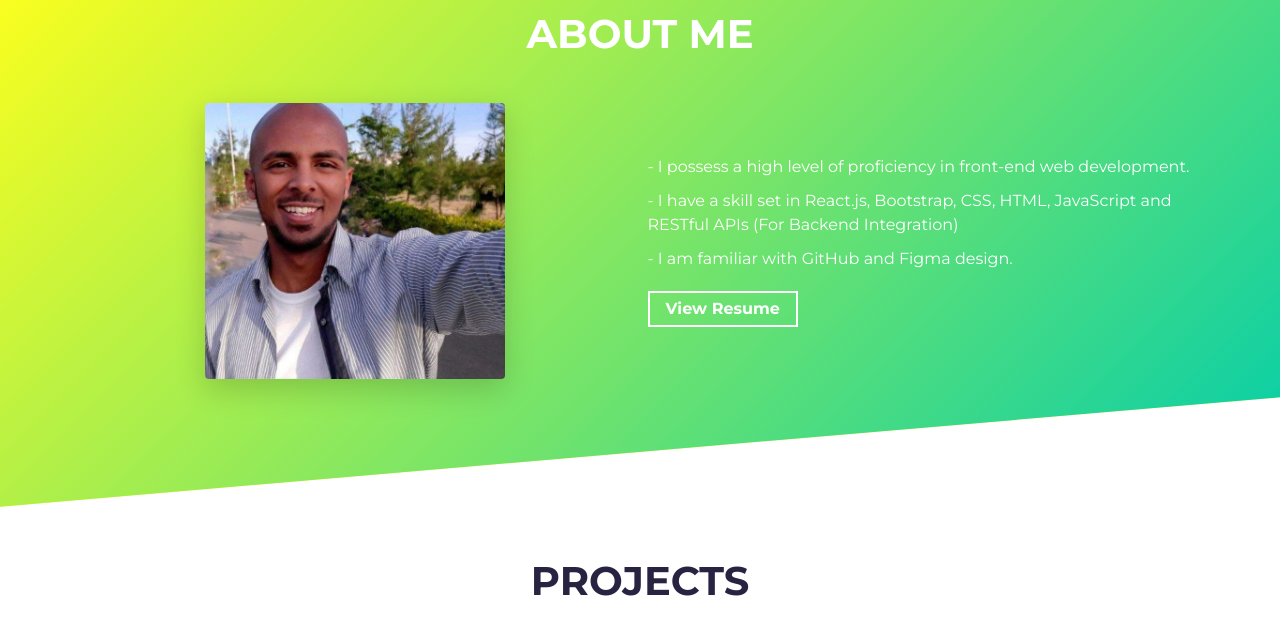
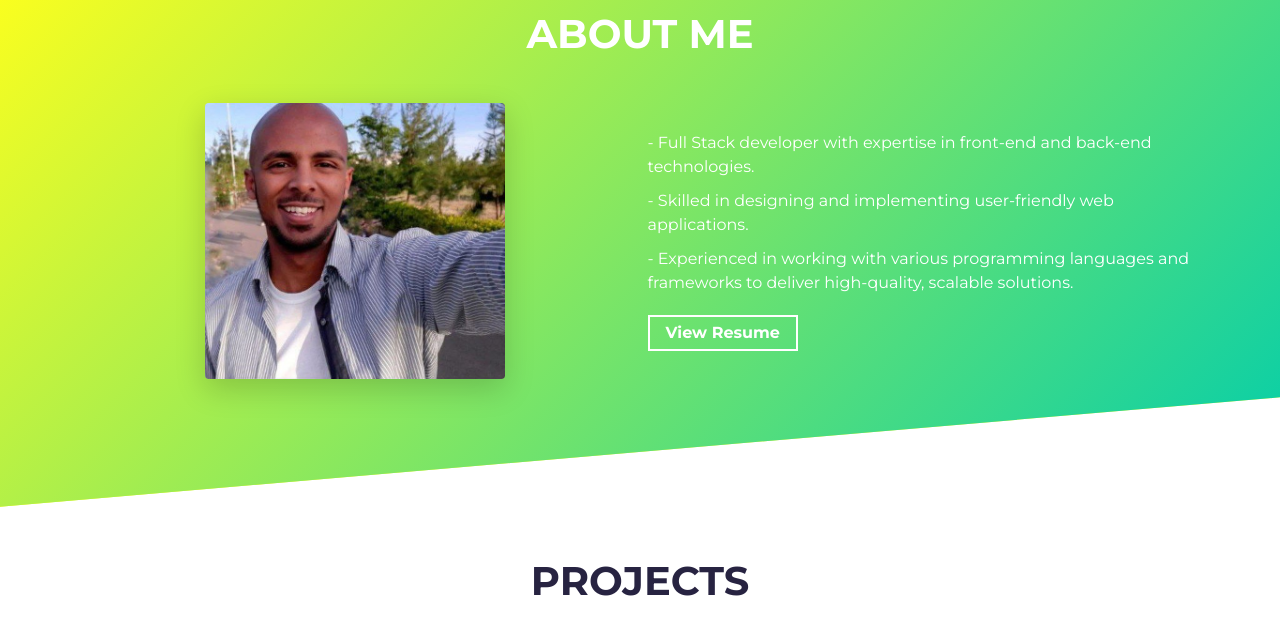
Before and after one commit to gedi-official/simplefolio, a website built with Parcel: page src/index.html in a window 1280 px wide. Shown: the part 840-1468 px from the top of the page. Built offline with nearby package versions, Linux system fonts and the light colour scheme.

Commit message:
Update on my About me page

```diff
--- a/src/index.html
+++ b/src/index.html
@@ -76,13 +76,13 @@
           <div class="col-md-6 col-sm-12">
             <div class="about-wrapper__info load-hidden">
               <p class="about-wrapper__info-text">
-                - I possess a high level of proficiency in front-end web development.
+                - Full Stack developer with expertise in front-end and back-end technologies.
               </p>
               <p class="about-wrapper__info-text">
-                - I have a skill set in React.js, Bootstrap, CSS, HTML, JavaScript and RESTful APIs (For Backend Integration)
+                - Skilled in designing and implementing user-friendly web applications.
               </p>
               <p class="about-wrapper__info-text">
-                - I am familiar with GitHub and Figma design.
+                - Experienced in working with various programming languages and frameworks to deliver high-quality, scalable solutions.
               </p>
               <span class="d-flex mt-3">
                 <a
```
